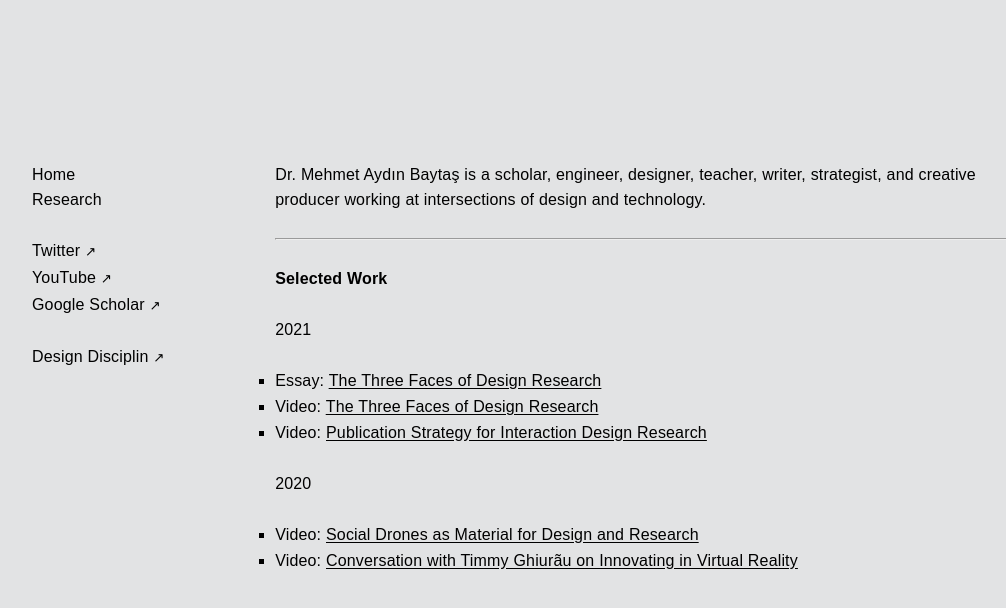
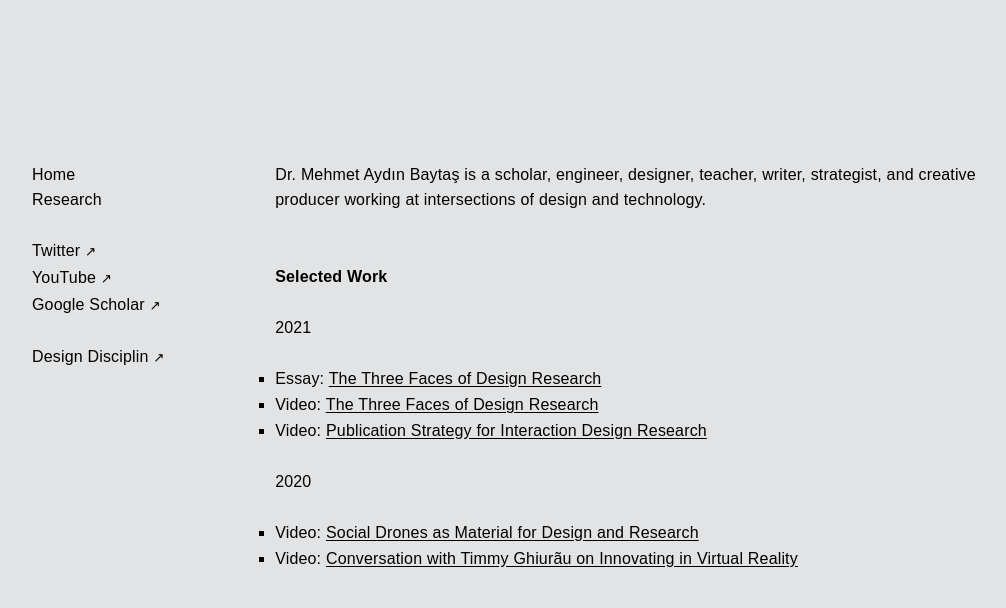
Before and after one commit to l77l77/mbaytas.github.io, a Jekyll site: the page built from README.md, in a window 1280 px wide. Shown: the top 608 px of the page, without its empty margins (108-1114 px from the left). Built offline with Jekyll 4.4.1, drawn with Linux system fonts in a browser that asks for light colours; some web fonts are replaced; our own code applies the rules of GitHub Pages for plain Markdown files; comment, search, counter and statistics services are not loaded.

Commit message:
Update default.html

```diff
--- a/_layouts/default.html
+++ b/_layouts/default.html
@@ -140,6 +140,12 @@
         padding: 0.08rem 0.32rem;
       }
 
+      hr {
+        border: none;
+        height: 0;
+        margin: 1.55rem 0;
+      }
+
       /* Syntax Highlighting */
       .highlight{background:#bbb;}
       .highlight .hll{background-color:#EFEFEF}
```
